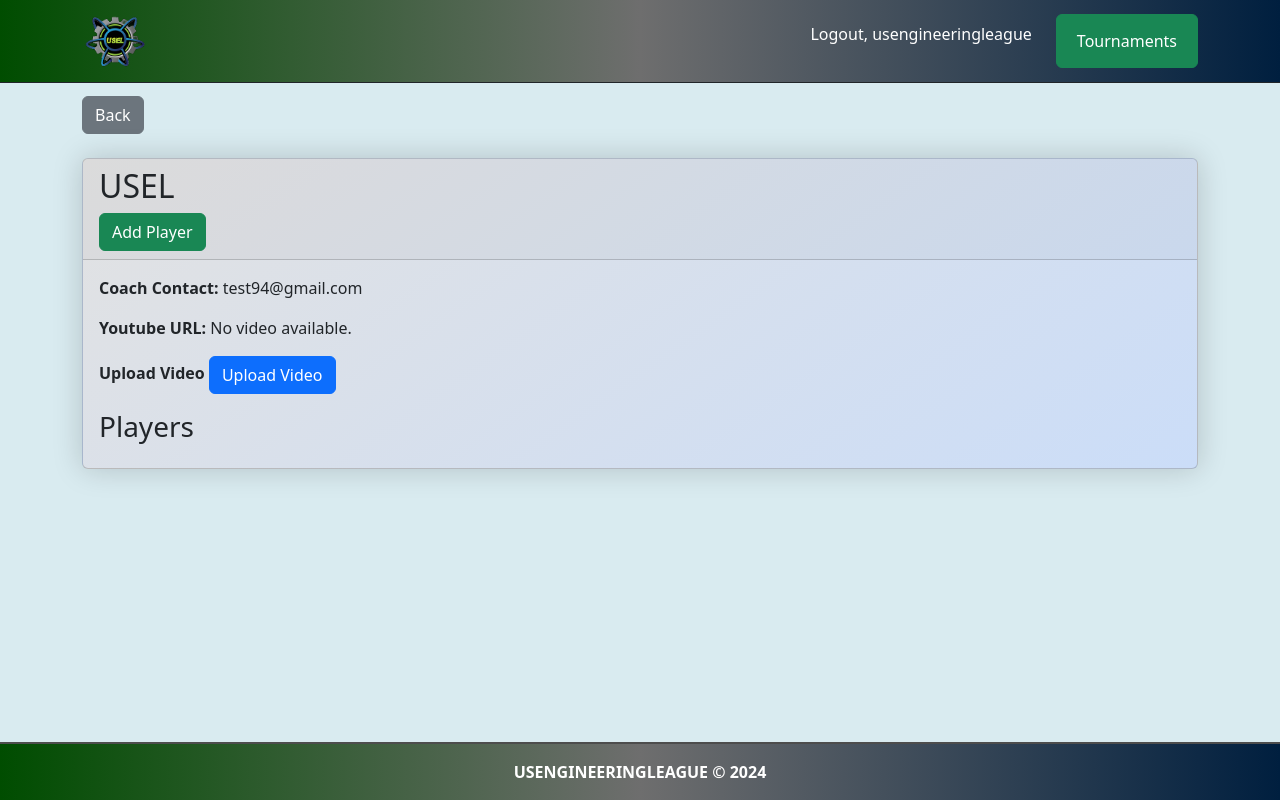
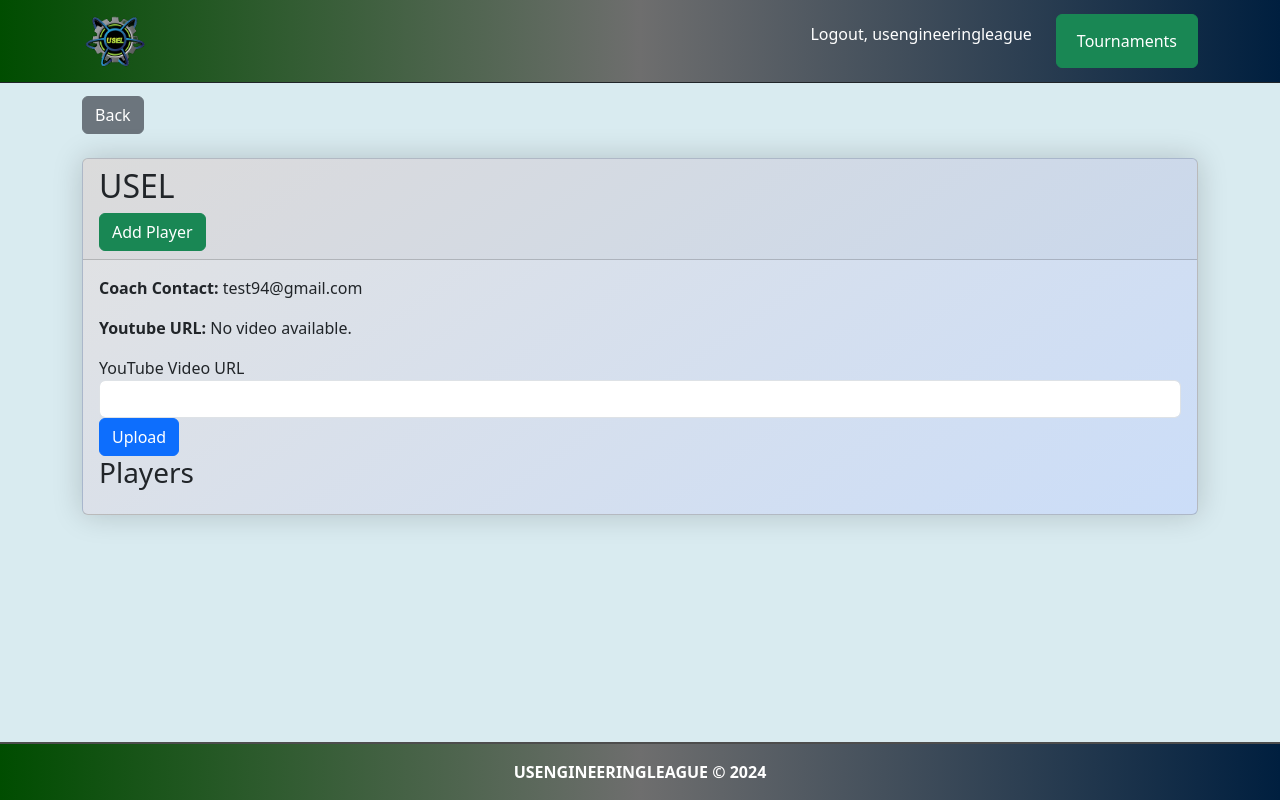
Before and after one commit to nigel-otieno/USEL-Tournament, a Django app: page /team/1/ in a window 1280 px wide. Run offline with Django 5.2, Linux system fonts and the light colour scheme; a user stored in the database is signed in; data comes from the database, SQL or seed files in the repository; both versions use the stored data as it was after the commit; some libraries are stand-ins or nearby versions.

Commit message:
fixed upload video issues and styling displaying in table row

```diff
--- a/tournament/tournament_app/templates/team_detail.html
+++ b/tournament/tournament_app/templates/team_detail.html
@@ -60,9 +60,16 @@
             {% endif %}
         </p>
         {% if user == team.created_by or user in team.members.all %}
-          <p><strong>Upload Video</strong>
-            <button class="btn btn-primary" data-toggle="modal" data-target="#uploadVideoModal">Upload Video</button>
-          </p>
+          <!-- Button to Open the Modal -->
+          <form id="uploadVideoForm" method="post" action="{% url 'upload_video' team.id %}">
+            {% csrf_token %}
+            <div class="form-group">
+                <label for="video_url">YouTube Video URL</label>
+                <input type="url" class="form-control" id="video_url" name="video_url" required>
+            </div>
+            <button type="submit" class="btn btn-primary">Upload</button>
+        </form>
+
         {% endif %}
         <h3>Players</h3>
         <ul class="list-group">
@@ -77,27 +84,29 @@
         </ul>
     </div>
 </div>
-<!-- Upload Video Modal -->
-<div class="modal fade" id="uploadVideoModal" tabindex="-1" aria-labelledby="uploadVideoModalLabel" aria-hidden="true">
-  <div class="modal-dialog">
-    <div class="modal-content">
-      <div class="modal-header">
-        <h5 class="modal-title" id="uploadVideoModalLabel">Upload Video</h5>
-        <button type="button" class="close" data-dismiss="modal" aria-label="Close">
-          <span aria-hidden="true">&times;</span>
-        </button>
-      </div>
-      <div class="modal-body">
-        <form method="post" action="{% url 'upload_video' team.id %}">
-          {% csrf_token %}
-          <div class="form-group">
-            <label for="video_url">Video URL</label>
-            <input type="url" class="form-control" id="video_url" name="video_url" required>
-          </div>
-          <button type="submit" class="btn btn-primary">Upload</button>
-        </form>
-      </div>
-    </div>
-  </div>
-</div>
+
 {% endblock %}
+
+<script>
+  // Check if this page is one of the target routes to remember
+  const targetRoutes = [
+      '/tournaments/',
+      '/tournament/create/',
+      '/tournament/',
+      '/team/',
+      // Add any additional relevant paths here
+  ];
+  function submitUploadVideoForm() {
+    // Check if the video URL input is valid before submitting
+    const videoUrlInput = document.getElementById("video_url");
+    if (videoUrlInput.checkValidity()) {
+        document.getElementById("uploadVideoForm").submit();
+    } else {
+        alert("Please enter a valid video URL.");
+    }
+}
+  const currentPath = window.location.pathname;
+  if (targetRoutes.some(route => currentPath.startsWith(route))) {
+      localStorage.setItem('lastRelevantRoute', currentPath);
+  }
+</script>
--- a/tournament/tournament_app/views.py
+++ b/tournament/tournament_app/views.py
@@ -13,6 +13,7 @@ from django.utils import timezone
 from django.utils.dateparse import parse_duration
 from operator import attrgetter
 from itertools import groupby
+import re
 
 @login_required
 def tournament_delete(request, tournament_id):
@@ -83,6 +84,11 @@ def team_create(request, tournament_id):
 
     return render(request, 'team_create.html', {'form': form, 'tournament': tournament})
 
+YOUTUBE_URL_REGEX = (
+    r'(https?://)?(www\.)?(youtube|youtu|youtube-nocookie)\.(com|be)/'
+    r'(watch\?v=|embed/|v/|.+\?v=)?([^&=%\?]{11})'
+)
+
 @login_required
 def upload_video(request, team_id):
     team = get_object_or_404(Team, id=team_id)
@@ -91,9 +97,18 @@ def upload_video(request, team_id):
 
     if request.method == 'POST':
         video_url = request.POST.get('video_url')
-        team.video_url = video_url
-        team.save()
-        return redirect('team_detail', pk=team.id)
+        match = re.search(YOUTUBE_URL_REGEX, video_url)
+
+        if match:
+            # Extract the video ID and convert it to an embeddable format
+            video_id = match.group(6)
+            embeddable_url = f"https://www.youtube.com/embed/{video_id}"
+            team.video_url = embeddable_url
+            team.save()
+            return redirect('team_detail', pk=team.id)
+        else:
+            # If not a valid YouTube URL, handle the error (e.g., by redirecting back or displaying a message)
+            return redirect('team_detail', pk=team.id)
     return redirect('team_detail', pk=team.id)
 
 @login_required
```
Also changed, not shown: tournament/tournament_app/templates/tournament_detail.html (+15 -0 lines), tournament/db.sqlite3.
